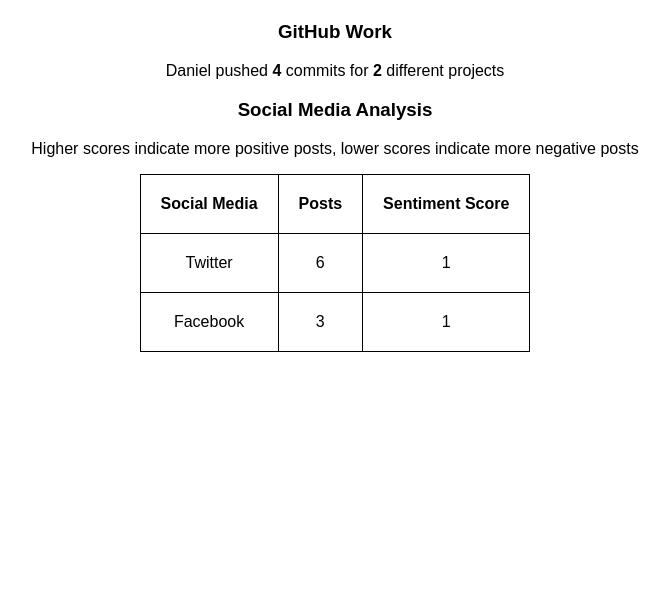
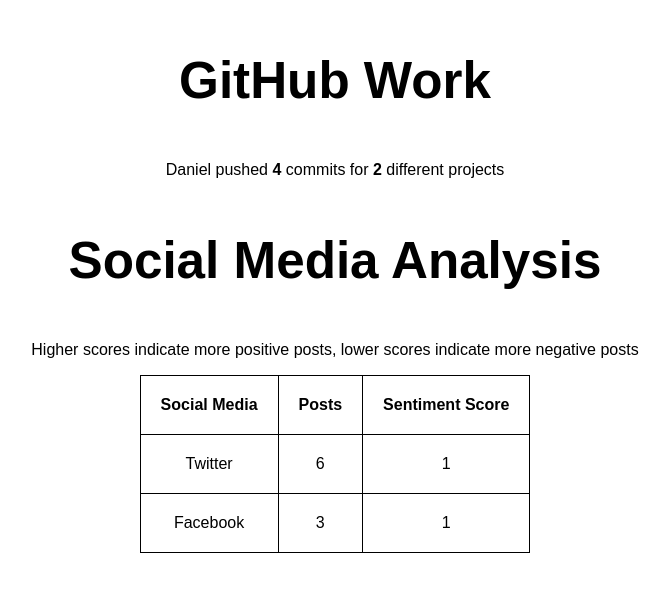
Before and after one commit to howisdaniel/howisdaniel.github.io, a Jekyll site: the page built from _posts/2015-04-13-welcome-to-jekyll.markdown, in a window 1280 px wide. Shown: the top 592 px of the page, without its empty margins (305-974 px from the left). Built offline with Jekyll 4.4.1, drawn with Linux system fonts in a browser that asks for light colours; some web fonts are replaced.

Commit message:
home page styling

```diff
--- a/css/main.scss
+++ b/css/main.scss
@@ -24,7 +24,7 @@
 }
 
 .title {
-    text-align: center;
+    font-size:3.2em;
 }
 
 .centered {
@@ -35,8 +35,10 @@
     color:#0000EE;
 }
 
-.block {
-
+.meta {
+    display:block;
+    padding:2em;
+    font-size:2.5em;
 }
 
 .about {
@@ -48,3 +50,7 @@
 li {
     list-style: square;
 }
+
+.underlined {
+    text-decoration: underline;
+}
```
